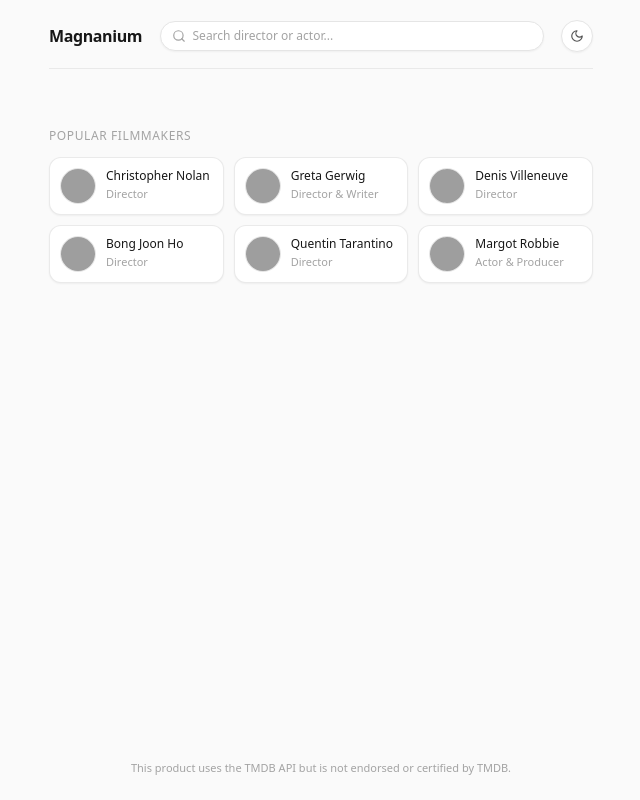
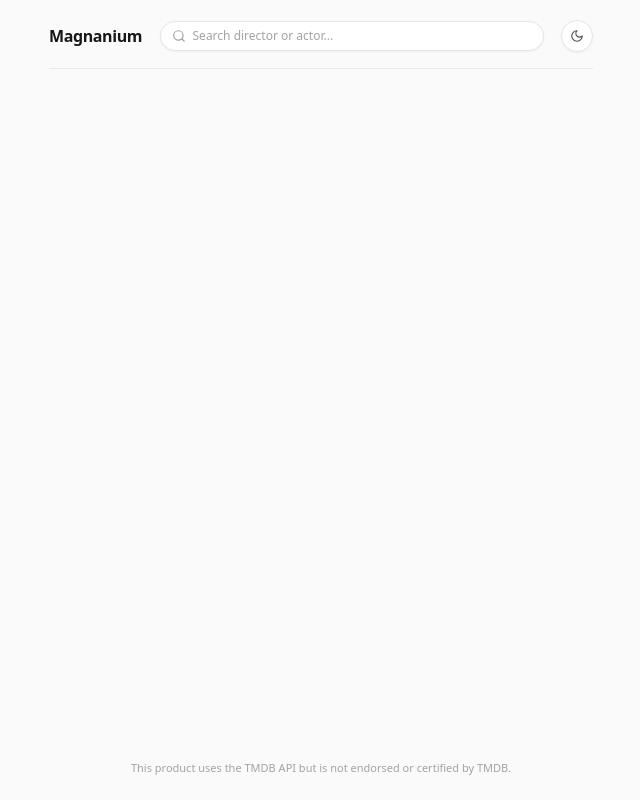
Before and after one commit to dawit909/magnanium, a Next.js app: page / in a window 1280 px wide. Shown: the whole page, without its empty margins (319-959 px from the left). Built offline with nearby package versions, Linux system fonts and the light colour scheme; grey boxes are pictures that could not be loaded.

Commit message:
Remove Popular Filmmakers section from home

```diff
--- a/src/components/FeedApp.tsx
+++ b/src/components/FeedApp.tsx
@@ -15,15 +15,6 @@ const COUNTRIES = [
   { code: "DE", name: "Germany" },
   { code: "KR", name: "South Korea" },
   { code: "JP", name: "Japan" },
-];
-
-const SUGGESTIONS = [
-  { id: 525, name: "Christopher Nolan", dept: "Director", photo: "/xuAIuYSmsUzKlUMBFGVZaWsY3DZ.jpg" },
-  { id: 45400, name: "Greta Gerwig", dept: "Director & Writer", photo: "/dxKAhpkz4XNwmRzMG5QOpXjPZ1N.jpg" },
-  { id: 137427, name: "Denis Villeneuve", dept: "Director", photo: "/4aT1vL05c9k3U0zD6rT4TzM9qZ9.jpg" },
-  { id: 21684, name: "Bong Joon Ho", dept: "Director", photo: "/stwnTvZAoD8gEJEDHpDQyLCyDy5.jpg" },
-  { id: 18897, name: "Quentin Tarantino", dept: "Director", photo: "/9AaPM0f2U7O6N2n3L1QJ0vL4g3v.jpg" },
-  { id: 234352, name: "Margot Robbie", dept: "Actor & Producer", photo: "/euDPyqLnuUMgYvNaT7umgp49OnE.jpg" },
 ];
 
 export default function FeedApp({
@@ -356,39 +347,6 @@ export default function FeedApp({
               </div>
             </div>
           )}
-
-          {/* Popular Suggestions */}
-          <div className="space-y-3">
-            <span className="text-xs font-medium text-neutral-400 dark:text-neutral-500 uppercase tracking-wider">
-              Popular Filmmakers
-            </span>
-            <div className="grid grid-cols-2 sm:grid-cols-3 gap-2.5">
-              {SUGGESTIONS.map((item) => (
-                <button
-                  key={item.id}
-                  onClick={() => router.push(`/${createPersonSlug(item.id, item.name)}`)}
-                  className="p-2.5 rounded-xl border border-neutral-200/80 dark:border-neutral-800 bg-white dark:bg-neutral-900 hover:border-neutral-300 dark:hover:border-neutral-700 shadow-sm text-left flex items-center gap-2.5 transition-all group"
-                >
-                  <div className="w-9 h-9 rounded-full overflow-hidden bg-neutral-100 dark:bg-neutral-800 flex-shrink-0 border border-neutral-200 dark:border-neutral-700">
-                    {/* eslint-disable-next-line @next/next/no-img-element */}
-                    <img
-                      src={`https://image.tmdb.org/t/p/w92${item.photo}`}
-                      alt={item.name}
-                      className="w-full h-full object-cover group-hover:scale-105 transition-transform"
-                    />
-                  </div>
-                  <div className="min-w-0">
-                    <div className="font-medium text-xs text-neutral-900 dark:text-neutral-100 truncate">
-                      {item.name}
-                    </div>
-                    <div className="text-[11px] text-neutral-400 dark:text-neutral-500 truncate">
-                      {item.dept}
-                    </div>
-                  </div>
-                </button>
-              ))}
-            </div>
-          </div>
         </div>
       ) : (
         /* Selected Person Page */
```
